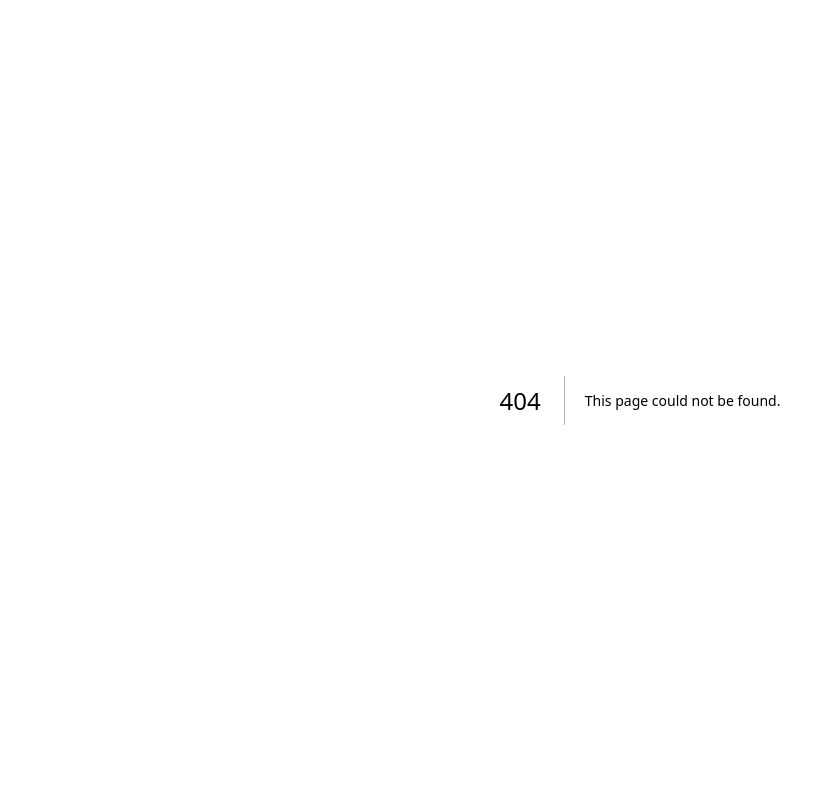
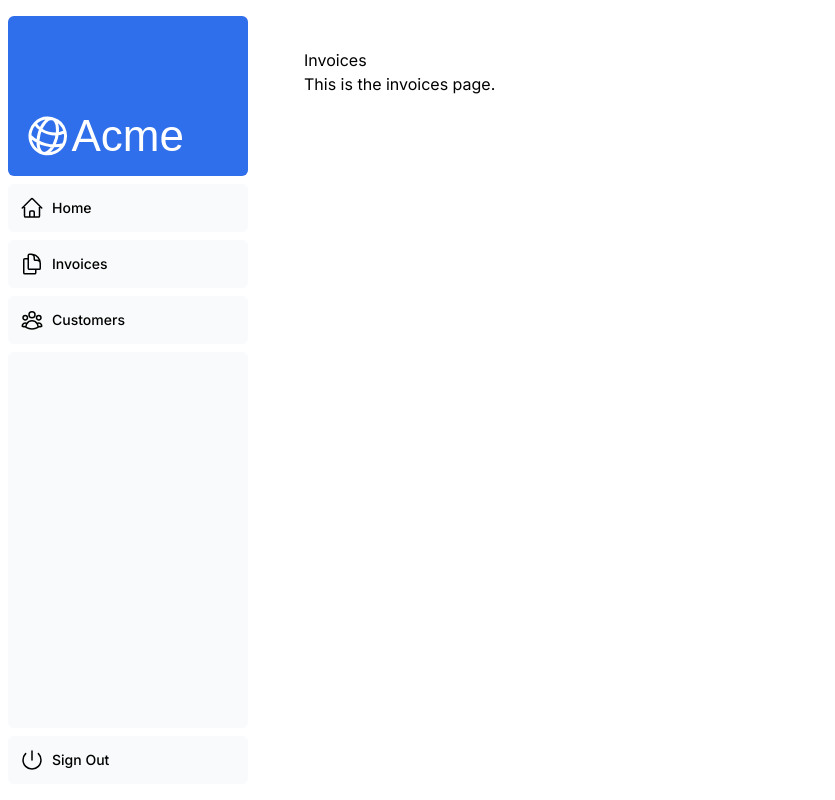
Before and after one commit to yammyxing/nextjs-dashboard, a Next.js app: page /dashboard/invoices in a window 1280 px wide. Before the commit this address had no page. Shown: the whole page, without its empty margins (0-835 px from the left). Built offline with nearby package versions, Linux system fonts and the light colour scheme; a web font is replaced by a local one.

Commit message:
feat: 3-add layout and pages

```diff
--- /dev/null
+++ b/app/dashboard/customers/page.tsx
@@ -0,0 +1,3 @@
+export default function Page() {
+    return <div>Customers</div>;
+}
--- /dev/null
+++ b/app/dashboard/invoices/page.tsx
@@ -0,0 +1,11 @@
+export default function Page() {
+
+  return (
+    <div>
+      <h1>Invoices</h1>
+      <p>
+        This is the invoices page.
+      </p>
+    </div>
+  )
+}
--- /dev/null
+++ b/app/dashboard/layout.tsx
@@ -0,0 +1,12 @@
+import SideNav from '@/app/ui/dashboard/sidenav';
+
+export default function Layout({ children }: Readonly<{ children: React.ReactNode }>) {
+  return (
+    <div className="flex h-screen flex-col md:flex-row md:overflow-hidden">
+      <div className="w-full flex-none md:w-64">
+        <SideNav />
+      </div>
+      <div className="flex-grow p-6 md:overflow-y-auto md:p-12">{children}</div>
+    </div>
+  );
+}
--- /dev/null
+++ b/app/dashboard/page.tsx
@@ -0,0 +1,8 @@
+export default function Page() {
+  return (
+    <div>
+      <h1>Dashboard</h1>
+      <p>Welcome to your dashboard!</p>
+    </div>
+  );
+}
```
